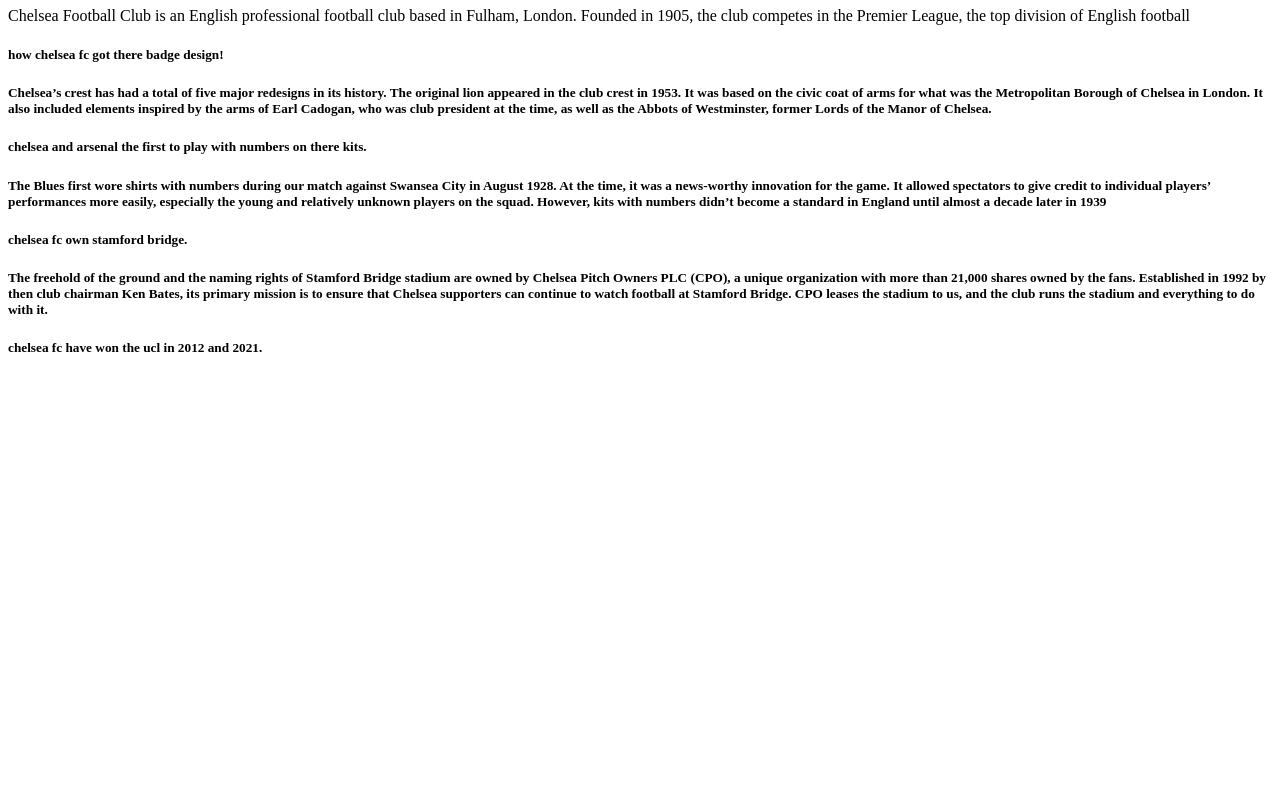
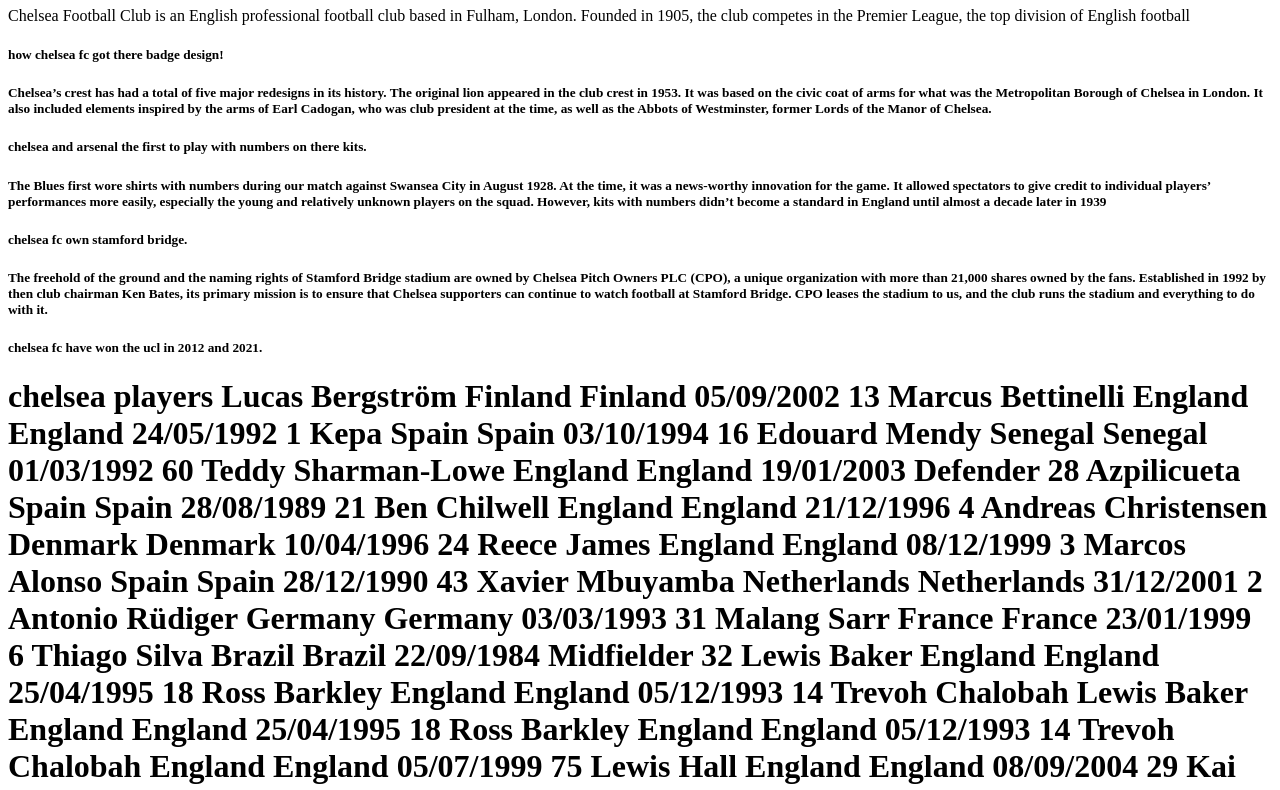
Before and after one commit to mj11784/mywebpage, a plain HTML site: page index.html in a window 1280 px wide. Shown: the part 306-1096 px from the top of the page. Drawn offline with Linux system fonts and the light colour scheme.

Commit message:
Update index.html

```diff
--- a/index.html
+++ b/index.html
@@ -15,7 +15,7 @@
 
     <style>
 
-         h1{ color : white} background{ color : white}
+         h1{ color : black} background{ color : white}
 <body>
 
      </style>
```
